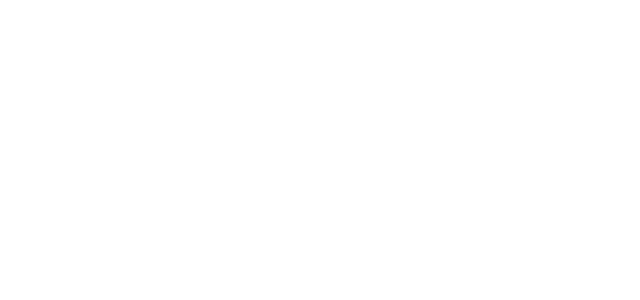
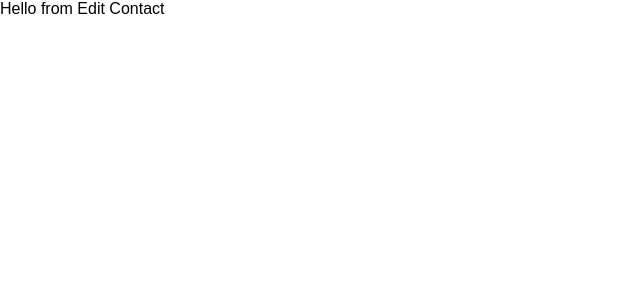
Before and after one commit to ddmilo/mesh, a React (Create React App) app in the folder client/: page /edit_contact in a window 1280 px wide. Shown: the top 300 px of the page, without its empty margins (0-640 px from the left). Built offline with nearby package versions, Linux system fonts and the light colour scheme.

Commit message:
Created Edit Contact component

```diff
--- a/client/src/App.js
+++ b/client/src/App.js
@@ -4,6 +4,7 @@ import LoginUser from './components/LoginUser'
 import Home from './components/Home'
 import ContactsList from './components/ContactsList'
 import NewContact from './components/NewContact'
+import EditContact from './components/EditContact'
 import { BrowserRouter as Router, Route, Switch} from 'react-router-dom'
 import axios from 'axios'
 
@@ -76,6 +77,7 @@ class App extends Component {
     const SignUpComponent = () => (<SignUp loggedIn={this.state.loggedIn} signUp={this.signUp}/>)
     const ContactsComponent = () => (<ContactsList getContacts={this.getContacts} contacts={this.state.contacts} loggedIn={this.state.loggedIn}/>)
     const NewContactComponent = () => (<NewContact newContact={this.newContact} newContactAdded={this.state.newContactAdded} userId={this.state.currentUser.id}/>)
+    const EditContactComponent = () => (<EditContact />)
     return (
     <Router>
       <div>
@@ -85,6 +87,7 @@ class App extends Component {
             <Route exact path="/signup" render={SignUpComponent}/>
             <Route exact path="/contacts" render={ContactsComponent}/>
             <Route exact path="/new_contact" render={NewContactComponent}/>
+            <Route exact path="/edit_contact" render={EditContactComponent}/>
           </Switch>
       </div>
     </Router>
--- a/client/src/components/Contact.js
+++ b/client/src/components/Contact.js
@@ -21,8 +21,8 @@ const Contact = (props) => {
                 <a href={`https://www.facebook.com/${props.contact.facebook}`} target="_blank"><SocialImage src="https://i.imgur.com/8Ew6ev1.png"/></a>
             </div>
             <div>
-                <Link to='/'><CrudImage src="https://i.imgur.com/wvOabn0.png"/></Link>
-                <Link to='/'><CrudImage src="https://i.imgur.com/YcNLkpg.png"/></Link>
+                <Link to='/edit_contact'><CrudImage src="https://i.imgur.com/wvOabn0.png"/></Link>
+                {/* <Link to='/'><CrudImage src="https://i.imgur.com/YcNLkpg.png"/></Link> */}
             </div>
         </ContactContainer>
     )
--- /dev/null
+++ b/client/src/components/EditContact.js
@@ -0,0 +1,12 @@
+import React, { Component } from 'react'
+
+class EditContact extends Component{
+    render(){
+        return(
+            <div>
+                Hello from Edit Contact
+            </div>
+        )
+    }
+}
+export default EditContact
```
